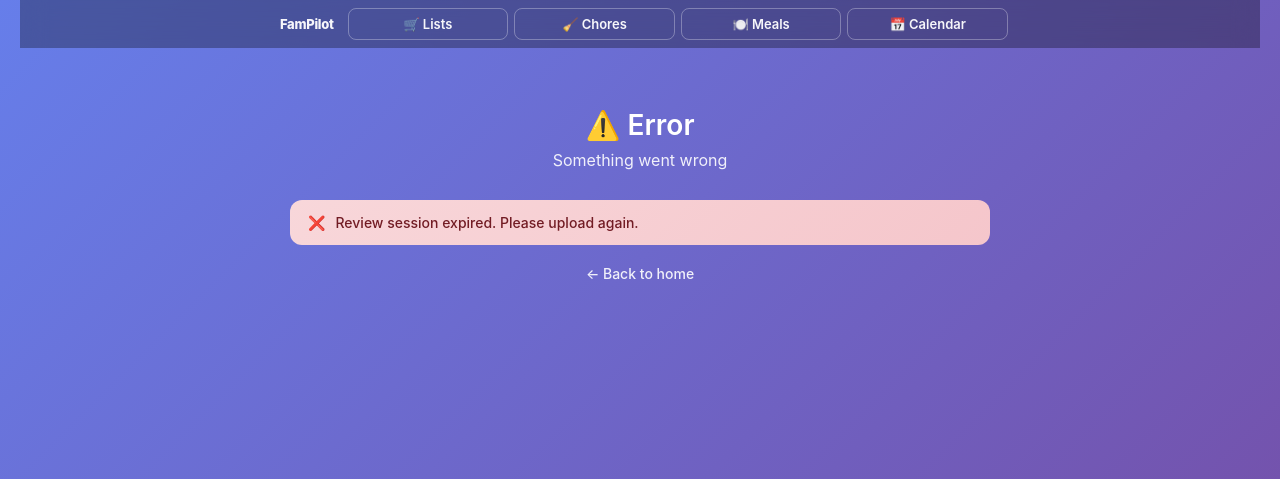
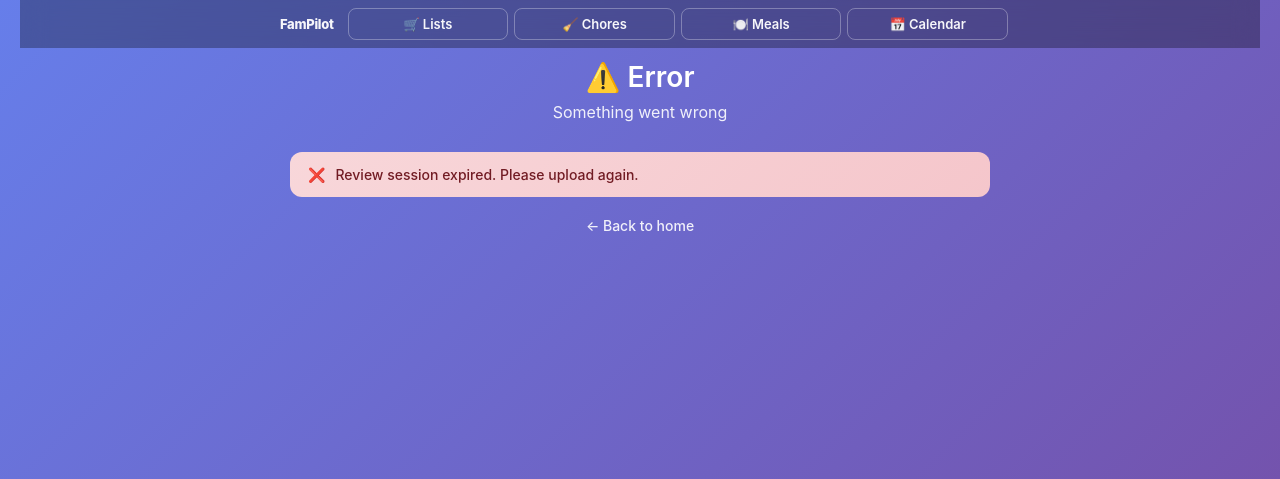
Before and after one commit to vdesai/fampilot, a FastAPI app: page /review/1 in a window 1280 px wide. Shown: the top 479 px of the page. Run offline with FastAPI, Linux system fonts and the light colour scheme; some libraries are stand-ins or nearby versions.

Commit message:
Fix result page gap — reduce top padding to 12px
Co-Authored-By: Claude Opus 4.6 (1M context) <noreply@anthropic.com>

```diff
--- a/templates/result.html
+++ b/templates/result.html
@@ -14,7 +14,7 @@
             padding: 0 20px 40px;
         }
 
-        .container { max-width: 700px; margin: 0 auto; padding-top: 60px; }
+        .container { max-width: 700px; margin: 0 auto; padding-top: 12px; }
 
         .header { text-align: center; margin-bottom: 30px; }
         .header h1 { font-size: 28px; color: white; margin-bottom: 8px; font-weight: 600; }
```
